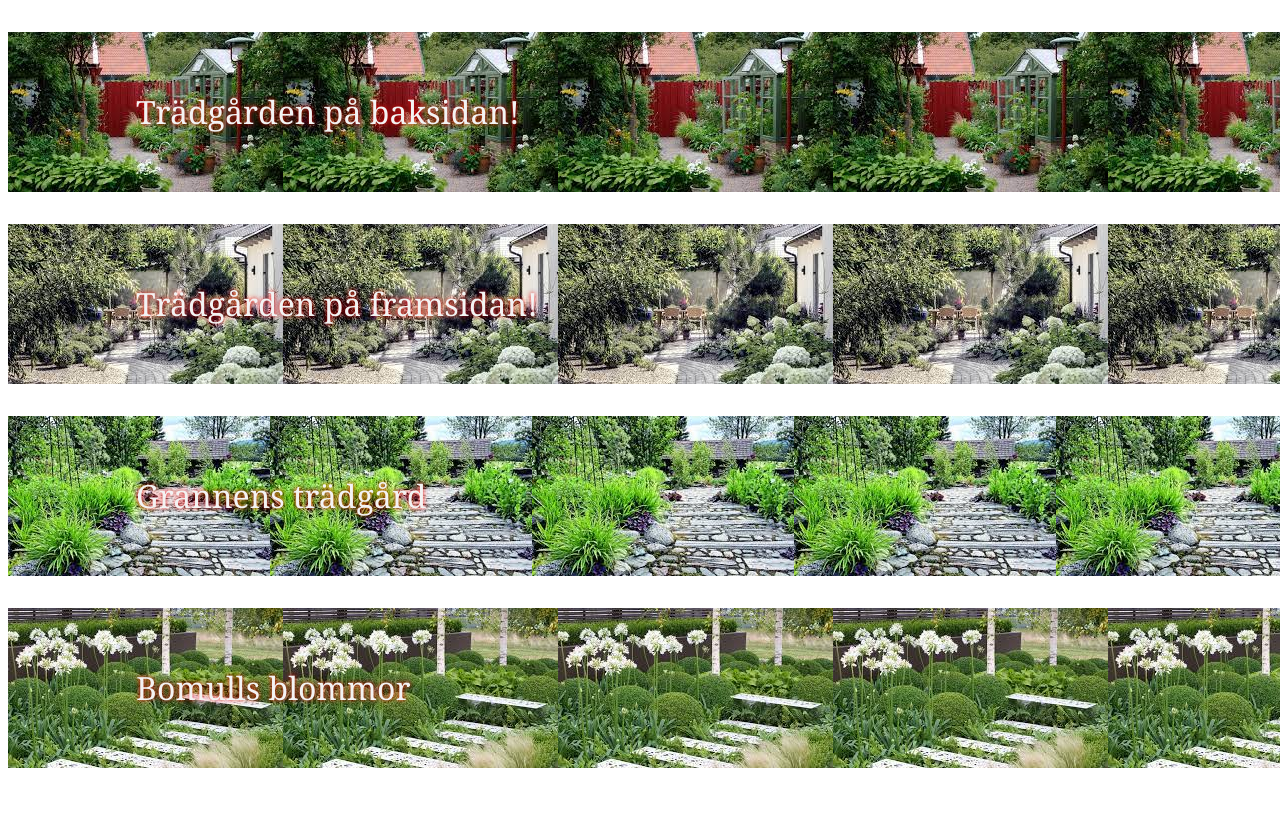
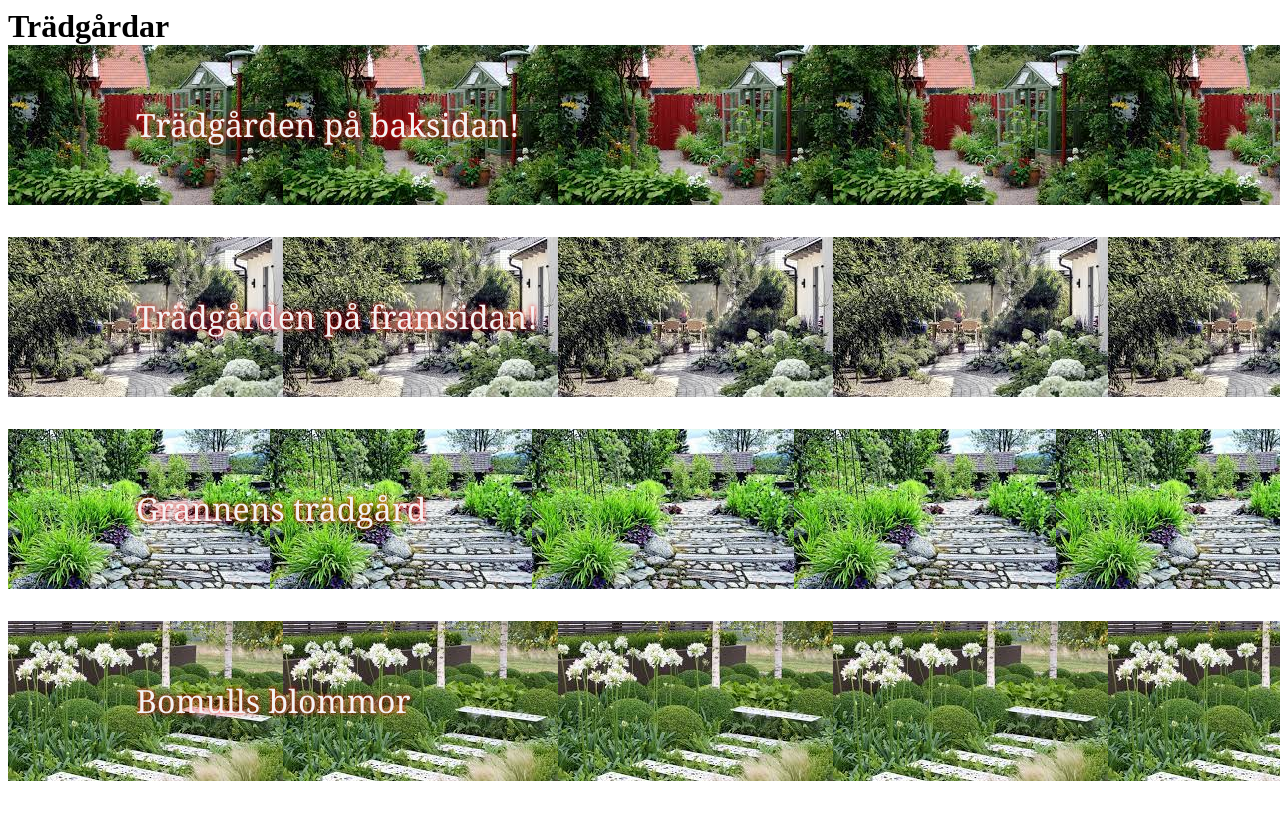
Before and after one commit to Badmondy/uppgift1_html, a plain HTML site: page index.html in a window 1280 px wide. Drawn offline with Linux system fonts and the light colour scheme.

Commit message:
La till rubrik

```diff
--- a/index.html
+++ b/index.html
@@ -8,9 +8,14 @@
 </head>
 <style>
 
-
+h1{
+    position:static;
+    margin-top:0;
+    margin-bottom:0;
+}
 #trg1,#trg2,#trg3,#trg4{
     width:100vw;
+    margin-top:0;
     height:20vh;
     color:rgb(243, 243, 243);
     font-size: 2em;
@@ -41,6 +46,7 @@ background-repeat: repeat-x;
 
 </style>
 <body>
+    <h1>Trädgårdar</h1>
     <p id="trg1" class="text"> Trädgården på baksidan! </p>
     <p id="trg2" class="text"> Trädgården på framsidan!</p>
     <p id="trg3" class="text"> Grannens trädgård</p>
```
